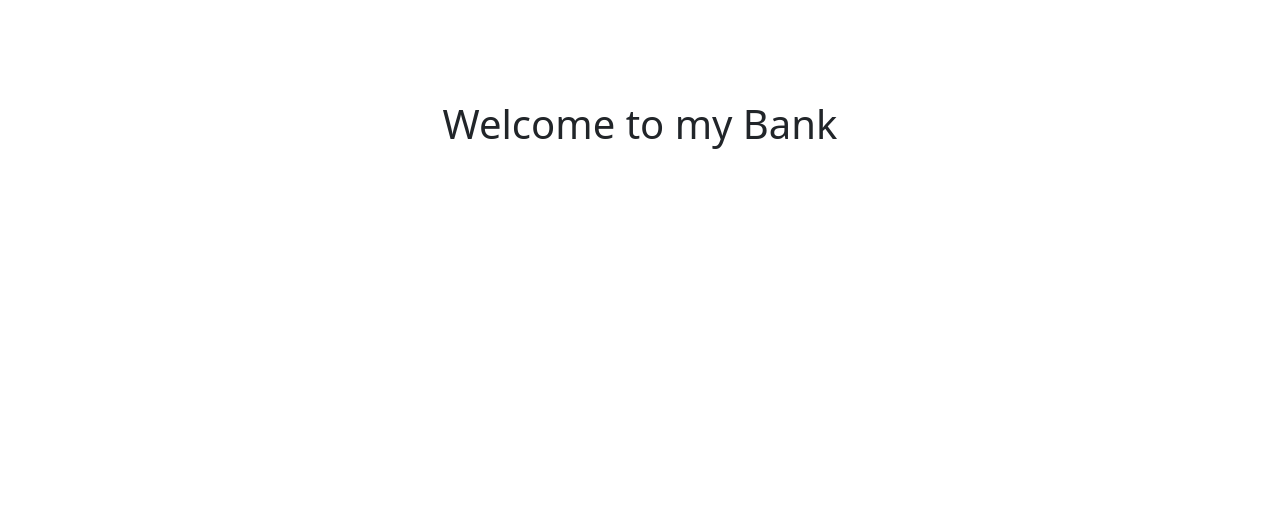
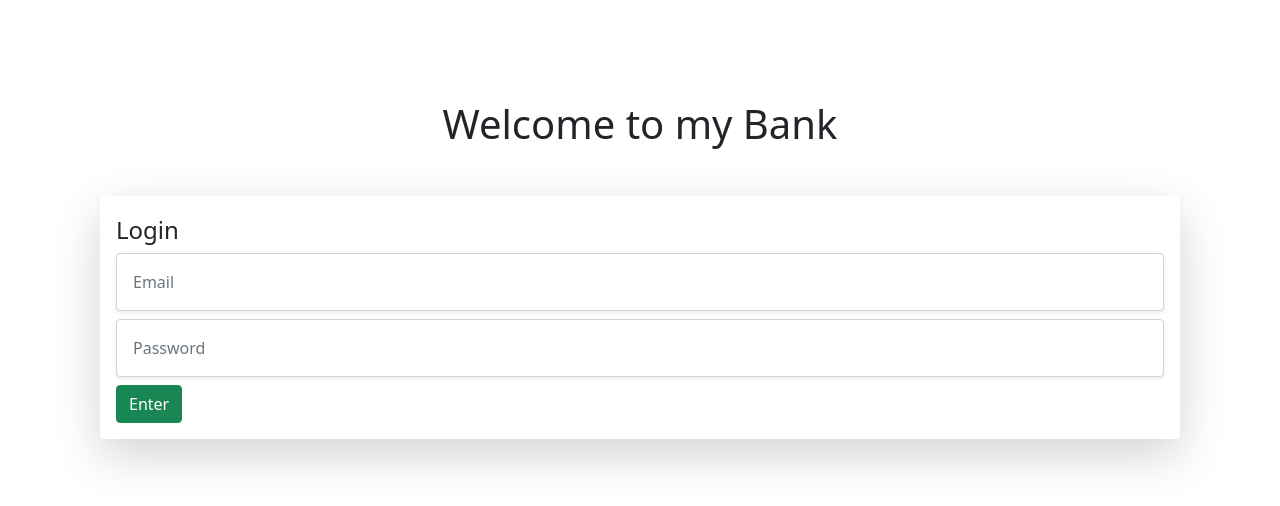
Before and after one commit to jihan212/bank-website, a plain HTML site: page index.html in a window 1280 px wide. Drawn offline with nearby package versions, Linux system fonts and the light colour scheme.

Commit message:
Dynamic bank website

```diff
--- a/index.html
+++ b/index.html
@@ -8,6 +8,20 @@
     <link rel="stylesheet" href="style.css">
 </head>
 <body>
-    <h1 class="text-center">Welcome to my Bank</h1>
+    <div class="login-form">
+        <h1 class="text-center mb-5">Welcome to my Bank</h1>
+        <div class="submit-box shadow-lg p-3 mb-5 bg-white rounded">
+            <h4 class="mt-1">Login</h4>
+            <input type="email" class="form-control mt-2 shadow-sm p-3  bg-white rounded" id="email" placeholder="Email">
+            <input type="password" class="form-control mt-2 shadow-sm p-3 bg-white rounded" id="password" placeholder="Password">
+            <button type="button" id="login-btn" class="btn btn-success mt-2">Enter</button>
+        </div>
+    </div>
+    <script>
+        const loginBtn = document.getElementById("login-btn");
+        loginBtn.addEventListener("dblclick", function(){
+            console.log("Hey whassup ;)");
+        })
+    </script>
 </body>
 </html>
```
Also changed, not shown: style.css (line endings or trailing spaces).
